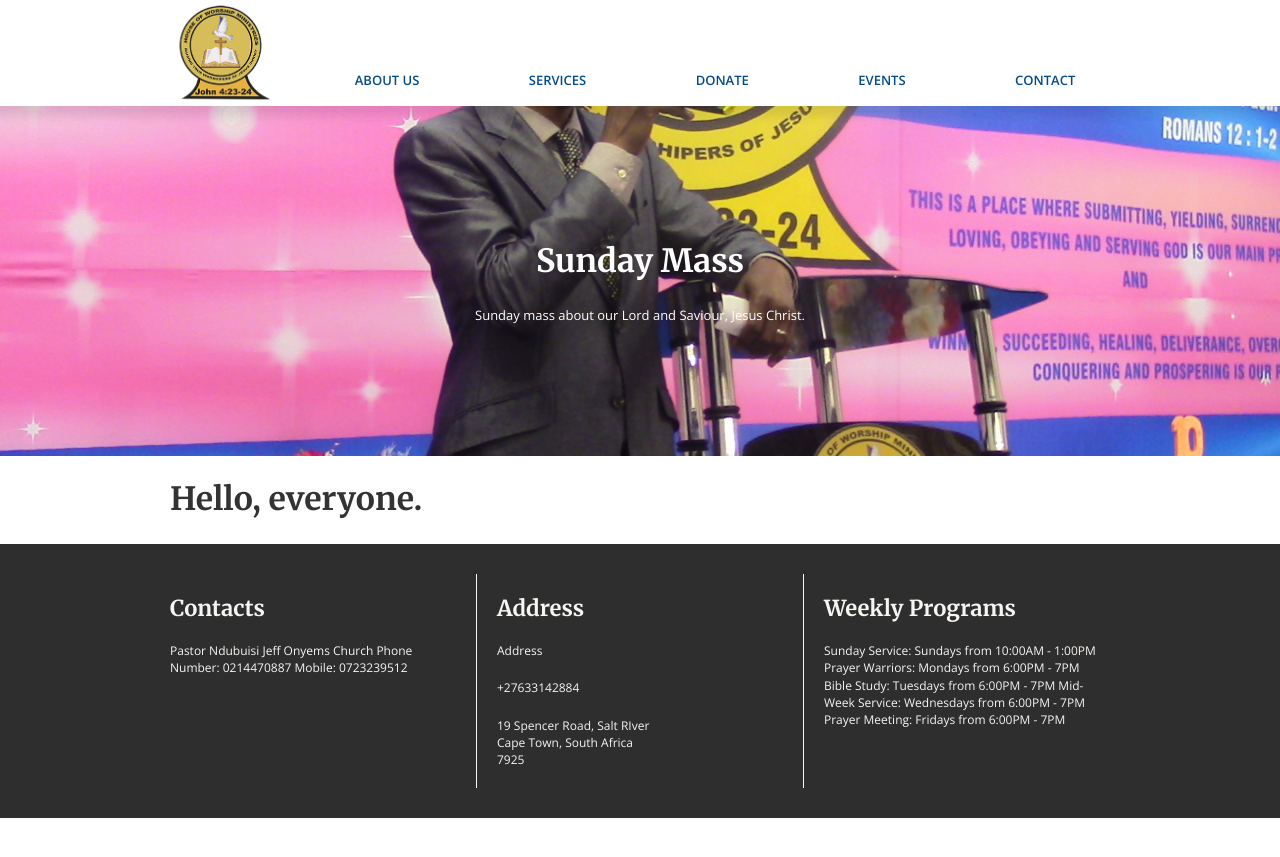
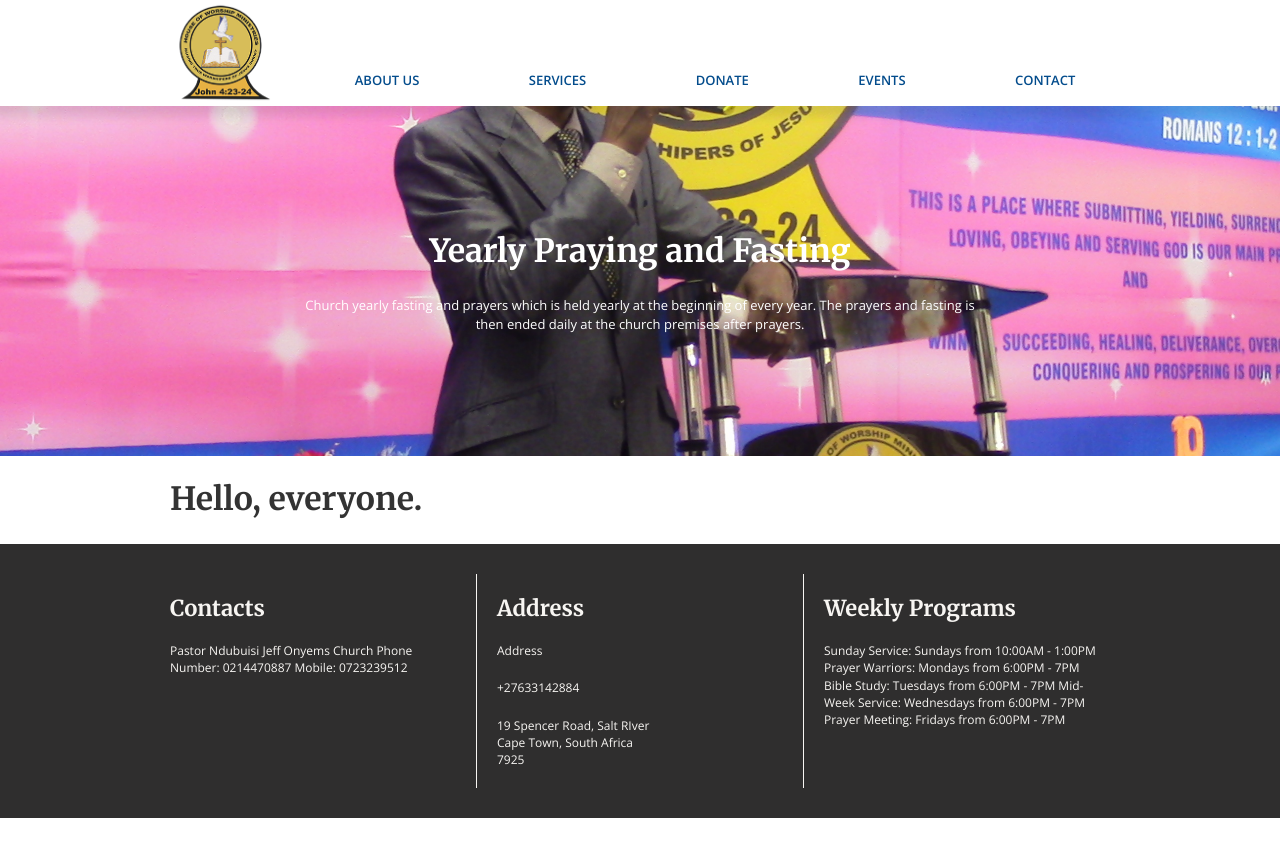
Before and after one commit to riyaadh47/hilary, a Jekyll site: the page built from _events/sunday-mass.md, in a window 1280 px wide. Shown: the top 857 px of the page. Built offline with Jekyll 4.4.1, drawn with Linux system fonts in a browser that asks for light colours; nearby versions of some CDN libraries; library files that are not in the unit come from our copies.

Commit message:
Update from Forestry.io - Updated sunday-mass.md

```diff
--- a/_events/sunday-mass.md
+++ b/_events/sunday-mass.md
@@ -1,16 +1,18 @@
 ---
-title: Sunday Mass
-date: 2018-11-26 19:27:11 Z
+title: 'Yearly Praying and Fasting '
+date: 2019-01-02 19:27:11 +0000
 layout: page
-short-date: 03/Dec
-event-date: 3 December 2018
-debate: Sunday Mass
+short-date: 02/Jan
+event-date: 2 January 2019
+debate: 'Yearly Praying and Fasting '
 order: 2
-description: Sunday mass about our Lord and Saviour, Jesus Christ.
+description: Church yearly fasting and prayers which is held yearly at the beginning
+  of every year. The prayers and fasting is then ended daily at the church premises
+  after prayers.
 jumbotron: "/img/IMG_0025.JPG"
 image: "/img/IMG_0025.JPG"
 church: House of Worship
-event-name: Sunday Mass
+event-name: 'Yearly Praying and Fasting '
+
 ---
-
 # Hello, everyone.
```
